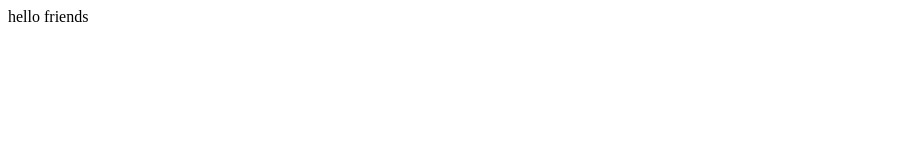
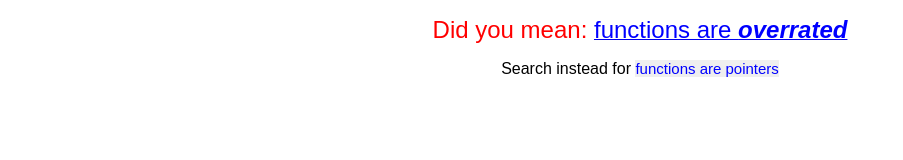
Before and after one commit to functionsarepointers/functionsarepointers.github.io, a plain HTML site: page index.html in a window 1280 px wide. Shown: the whole page, without its empty margins (0-903 px from the left). Drawn offline with Linux system fonts and the light colour scheme.

Commit message:
Add files via upload

```diff
--- a/index.html
+++ b/index.html
@@ -1 +1,52 @@
-hello friends
+<!DOCTYPE html>
+<html>
+<head>
+	<title>you were too late</title>
+<style>
+.btn {
+  border: none;
+  background-color: none;
+  padding: 0px 0px;
+  font-size: 15px;
+  color:blue;
+  cursor: pointer;
+  display: inline-block;
+}
+
+
+</style>
+
+<script type = "text/javascript">
+  function showPicture() {
+    var sourceOfPicture = "snoozed.jpg";
+    var img = document.getElementById('bigpic')
+    img.src = sourceOfPicture.replace('90x90', '225x225');
+    img.style.display = "block";
+    img.style.margin = "0 auto"
+  }
+</script>
+
+</head>
+<body>
+	<div>
+	<p style="text-align:center;">
+
+<font color="red" face="arial" size="5">Did you mean: </font><a href="https://functionsareoverrated.com"><font color="blue" face="arial" size="5">functions are </font><font color="blue" face="arial" size=5><b><i>overrated</i></b></font></a>
+</p>
+<div>
+
+
+
+<div>
+
+	<p style="text-align:center;"> <font color="black" face="arial"> Search instead for
+  <img style="display:none;" id="bigpic" src="bigpic" />
+  <button class="btn"  onclick="showPicture()">functions are pointers</button> </font>
+  </p>
+</div>
+
+
+
+</body>
+
+</html>
```
Also changed, not shown: snoozed.jpg (added).
